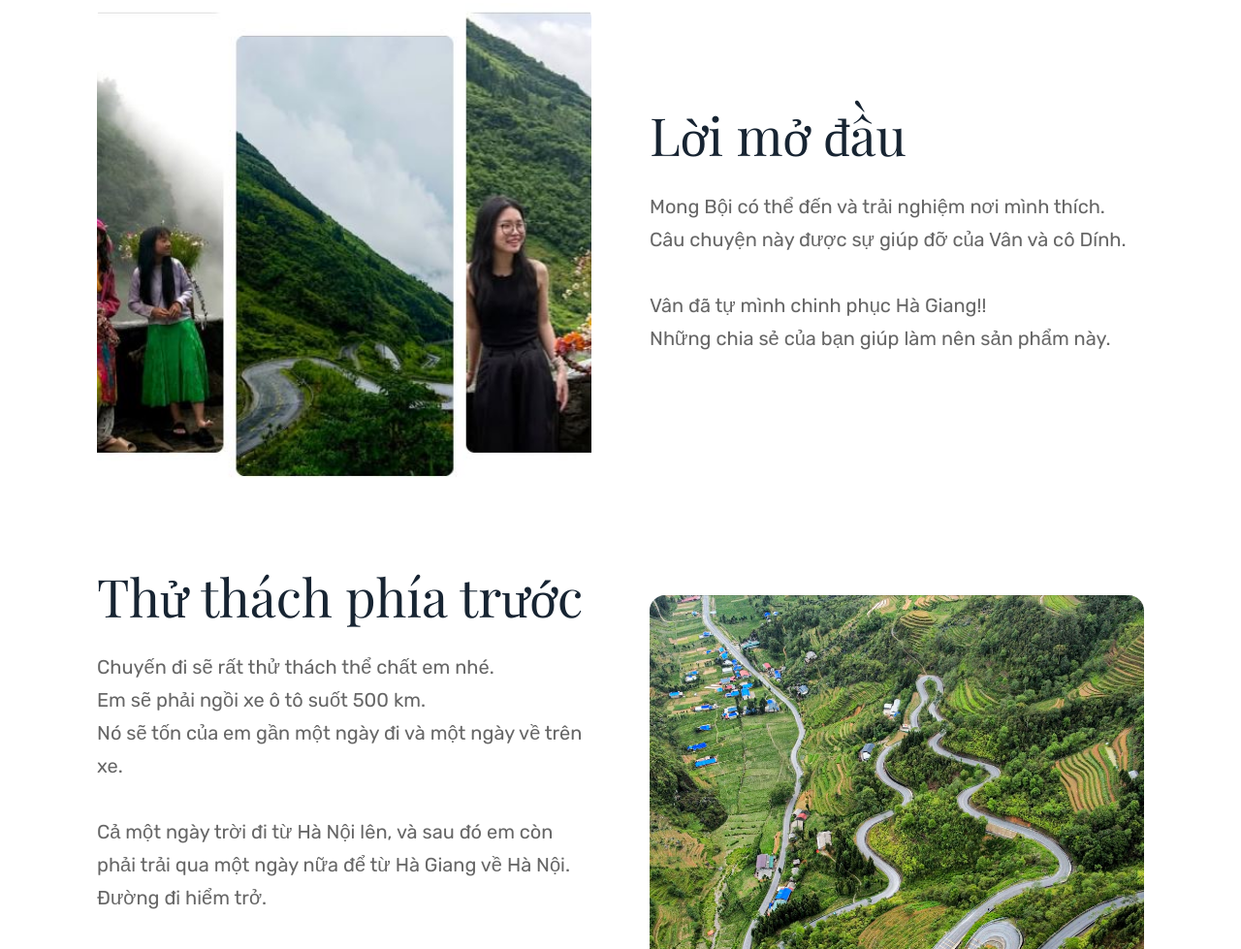
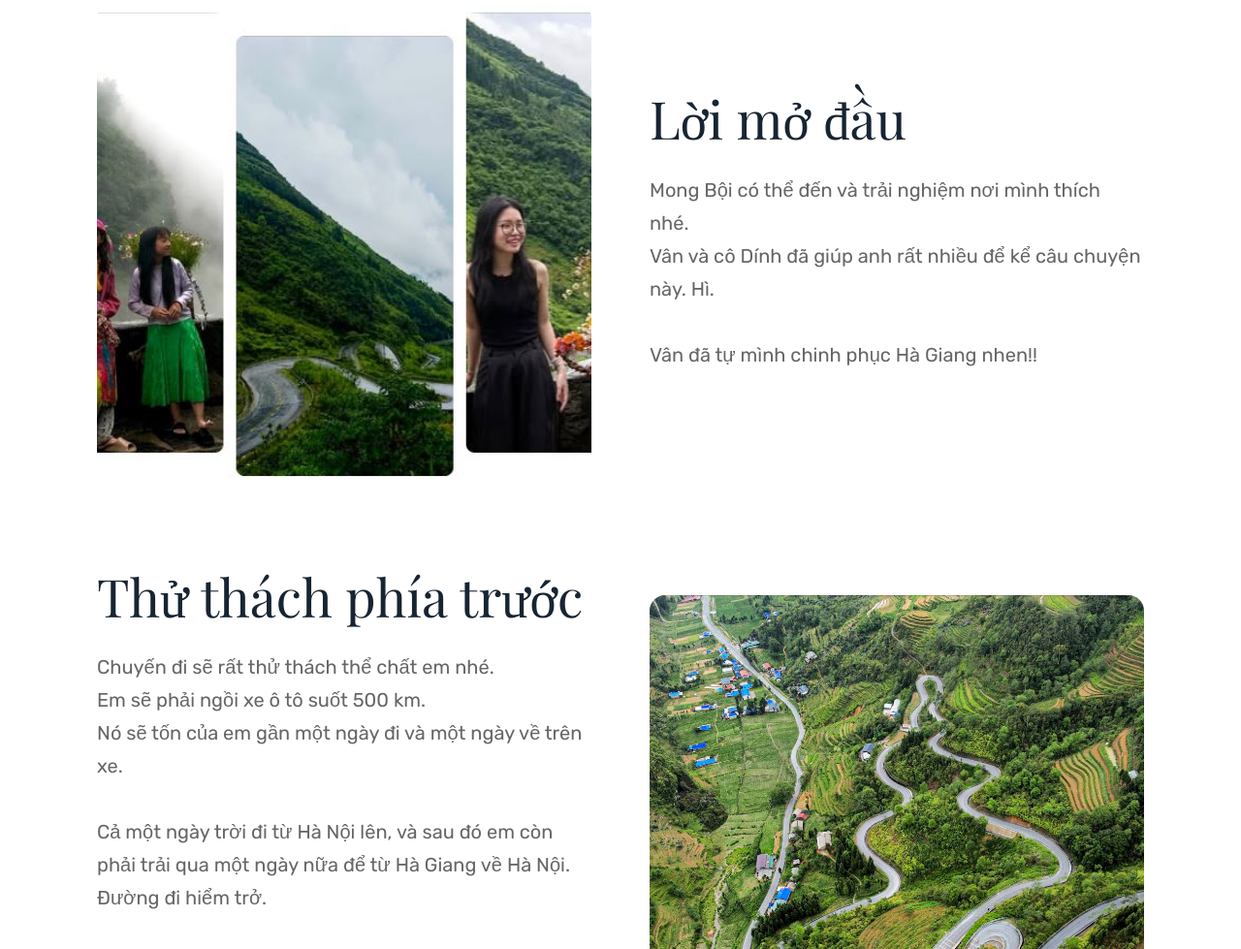
Before and after one commit to QuangPhamSTEAMforVietNam/gui-boi-chuyen-di-ha-giang, a website built with Vite: page index.html in a window 1280 px wide. Shown: the part 3611-4590 px from the top of the page at 97% size. Built offline with nearby package versions, Linux system fonts and the light colour scheme.

Commit message:
Update Loi mo dau content

```diff
--- a/index.html
+++ b/index.html
@@ -213,7 +213,7 @@
         </div>
         <div class="blog-text">
           <h3>Lời mở đầu</h3>
-          <p>Mong Bội có thể đến và trải nghiệm nơi mình thích.<br>Câu chuyện này được sự giúp đỡ của Vân và cô Dính.<br><br>Vân đã tự mình chinh phục Hà Giang!!<br>Những chia sẻ của bạn giúp làm nên sản phẩm này.</p>
+          <p>Mong Bội có thể đến và trải nghiệm nơi mình thích nhé.<br>Vân và cô Dính đã giúp anh rất nhiều để kể câu chuyện này. Hì.<br><br>Vân đã tự mình chinh phục Hà Giang nhen!!</p>
         </div>
       </div>
 
```
